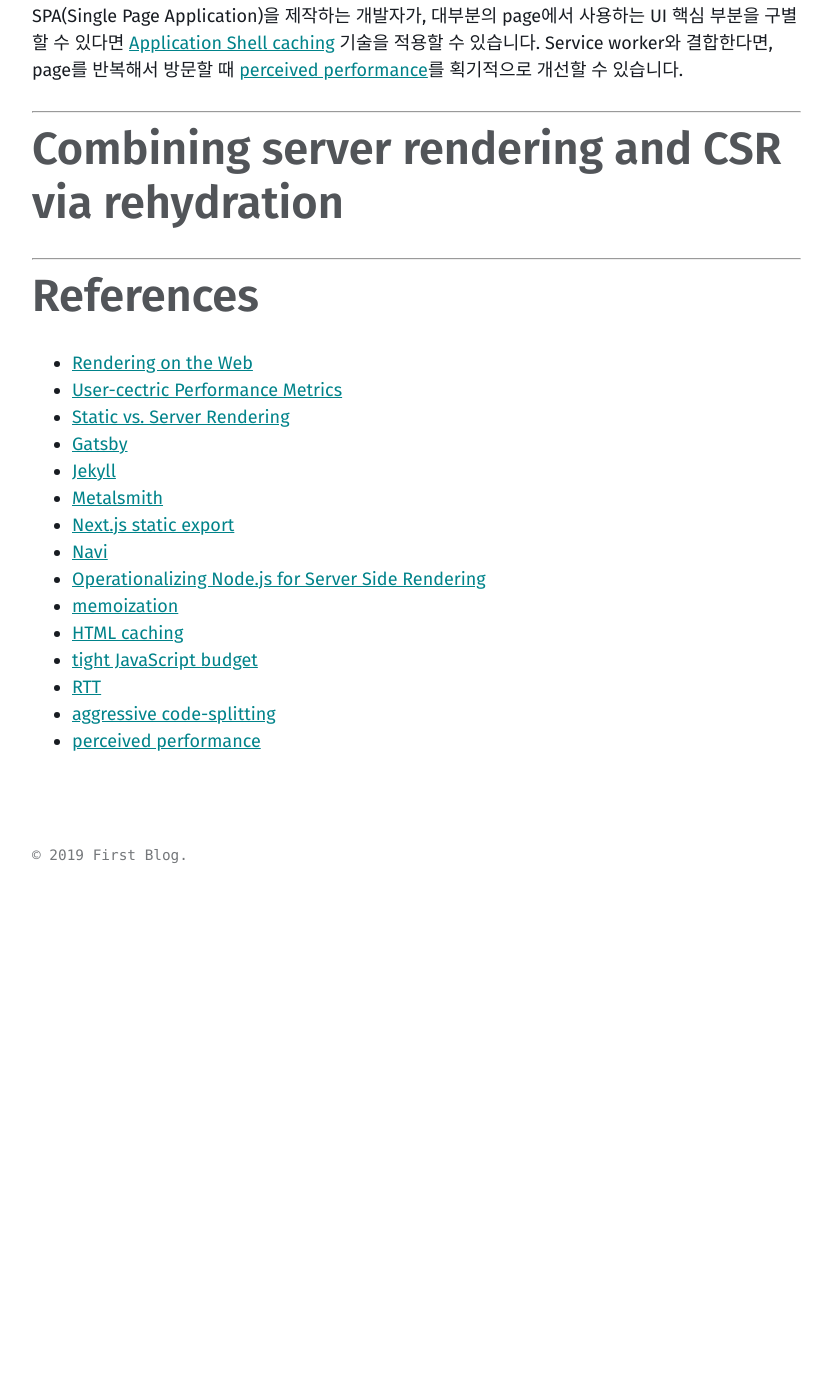
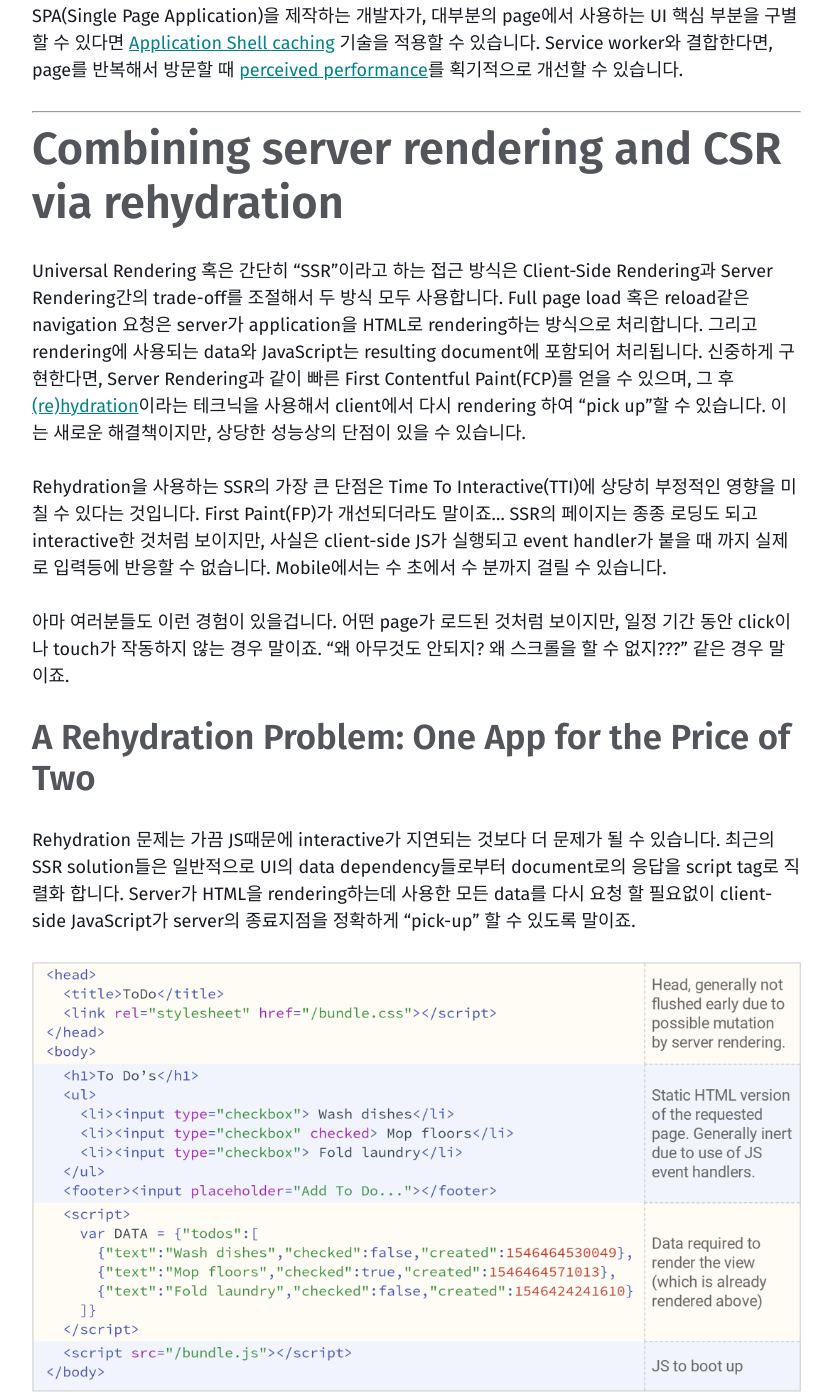
Before and after one commit to shlrur/first-blog.maker, a Jekyll site: the page built from _posts/devlogs/2019/2019-02-14-rendering-on-the-web.md, in a window 1280 px wide and 1400 px high, scrolled down 7000 px. Shown: the whole window, without its empty margins (40-872 px from the left). Built offline with Jekyll 4.4.1, drawn with Linux system fonts in a browser that asks for light colours; comment, search, counter and statistics services are not loaded; a style sheet for code colours, icons or effects is not loaded; before the commit the page ends 7893 px from its top, so only the background shows below that; some of the changed text lies outside the part shown.

Commit message:
POSTING_WRITING
writing "Web에서의 Rendering"(done with "Combining server rendering and CSR via rehydration")

```diff
--- a/_posts/devlogs/2019/2019-02-14-rendering-on-the-web.md
+++ b/_posts/devlogs/2019/2019-02-14-rendering-on-the-web.md
@@ -134,6 +134,30 @@ SPA(Single Page Application)을 제작하는 개발자가, 대부분의 page에
 
 # Combining server rendering and CSR via rehydration
 
+Universal Rendering 혹은 간단히 "SSR"이라고 하는 접근 방식은 Client-Side Rendering과 Server Rendering간의 trade-off를 조절해서 두 방식 모두 사용합니다. Full page load 혹은 reload같은 navigation 요청은 server가 application을 HTML로 rendering하는 방식으로 처리합니다. 그리고 rendering에 사용되는 data와 JavaScript는 resulting document에 포함되어 처리됩니다. 신중하게 구현한다면, Server Rendering과 같이 빠른 First Contentful Paint(FCP)를 얻을 수 있으며, 그 후 [(re)hydration](https://docs.electrode.io/guides/general/server-side-data-hydration)이라는 테크닉을 사용해서 client에서 다시 rendering 하여 "pick up"할 수 있습니다. 이는 새로운 해결책이지만, 상당한 성능상의 단점이 있을 수 있습니다.
+
+Rehydration을 사용하는 SSR의 가장 큰 단점은 Time To Interactive(TTI)에 상당히 부정적인 영향을 미칠 수 있다는 것입니다. First Paint(FP)가 개선되더라도 말이죠... SSR의 페이지는 종종 로딩도 되고 interactive한 것처럼 보이지만, 사실은 client-side JS가 실행되고 event handler가 붙을 때 까지 실제로 입력등에 반응할 수 없습니다. Mobile에서는 수 초에서 수 분까지 걸릴 수 있습니다.
+
+아마 여러분들도 이런 경험이 있을겁니다. 어떤 page가 로드된 것처럼 보이지만, 일정 기간 동안 click이나 touch가 작동하지 않는 경우 말이죠. "왜 아무것도 안되지? 왜 스크롤을 할 수 없지???" 같은 경우 말이죠.
+
+## A Rehydration Problem: One App for the Price of Two
+
+Rehydration 문제는 가끔 JS때문에 interactive가 지연되는 것보다 더 문제가 될 수 있습니다. 최근의 SSR solution들은 일반적으로 UI의 data dependency들로부터 document로의 응답을 script tag로 직렬화 합니다. Server가 HTML을 rendering하는데 사용한 모든 data를 다시 요청 할 필요없이 client-side JavaScript가 server의 종료지점을 정확하게 "pick-up" 할 수 있도록 말이죠.
+
+<figure class="align-center">
+    <img src="{{ site.url }}{{ site.baseurl }}/assets/images/rendering-on-the-web/3_html.png" alt="html">
+</figure>
+
+위의 사진과 같이, server는 navigation의 request에 대한 application UI의 description을 반환합니다. 이 UI를 작성하는데 필요한 data도 함께 말이죠. UI의 진정한 interactive는 bundle.js가 완벽히 load된 후에나 가능해집니다.
+
+실제 website에서 수집된 performance 지표만 보면 SSR rehydration을 사용하지 않아야 할 것처럼 보입니다. 궁극적으로 그 이유는 UX(user experience)때문인데, user들이 쉽게 ["불쾌한 계곡"](https://en.wikipedia.org/wiki/Uncanny_valley)에 남겨질 수 있기 때문입니다.
+
+<figure class="align-center">
+    <img src="{{ site.url }}{{ site.baseurl }}/assets/images/rendering-on-the-web/4_rehydration-tti.png" alt="rehydration-tti">
+</figure>
+
+Rehydration을 사용하는 SSR에도 희망은 있습니다. 단기적으로는, 캐시성이 높은 content에만 SSR을 사용하면 TTFB delay를 줄여서 prerendering과 유사한 결과를 얻을 수 있습니다. 점진적으로, 계속해서, 혹은 부분적으로 rehydrating을 한다면 이 기술을 미래에 더 실용적으로 만들 수 있을 것입니다.
+
 ---
 
 # References
@@ -153,3 +177,4 @@ SPA(Single Page Application)을 제작하는 개발자가, 대부분의 page에
 * [RTT](https://en.wikipedia.org/wiki/Round-trip_delay_time)
 * [aggressive code-splitting](https://developers.google.com/web/fundamentals/performance/optimizing-javascript/code-splitting/)
 * [perceived performance](https://en.wikipedia.org/wiki/Perceived_performance)
+* [(re)hydration technique](https://docs.electrode.io/guides/general/server-side-data-hydration)
```
Also changed, not shown: assets/images/rendering-on-the-web/3_html.png (added), assets/images/rendering-on-the-web/4_rehydration-tti.png (added).
